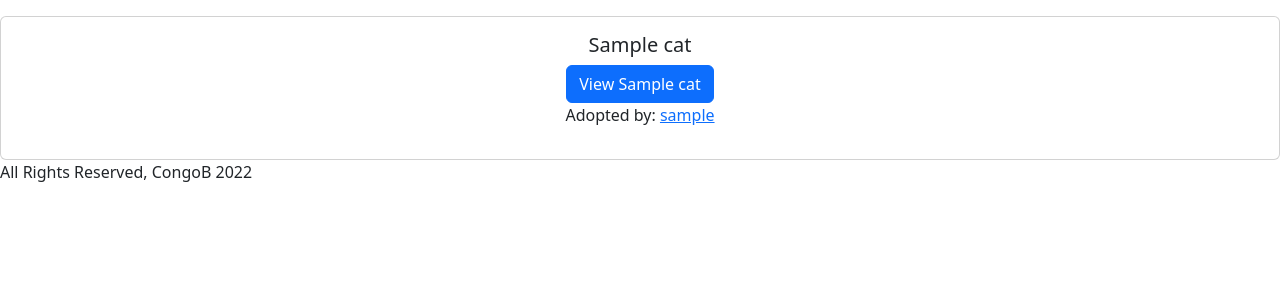
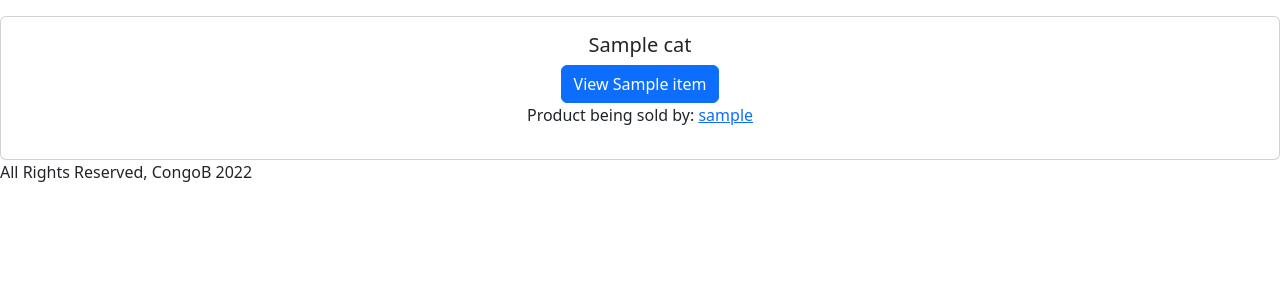
Before and after one commit to ijritchey/my_e_commerce, a Django app: template e_commerce_app/templates/items/index.html in a window 1280 px wide. Shown: the part 80-380 px from the top of the page. Run offline with Django 4.2, Linux system fonts and the light colour scheme; tables that the repository leaves empty hold one stand-in row (values such as "Sample post"); the template is opened without the code that fills it: values that come from a table or form of the project are taken from there, most other values are stand-ins (such as "Sample title", 1, 10 or a date in 2020).

Commit message:
fixed some bugs

```diff
--- a/e_commerce_app/templates/base.html
+++ b/e_commerce_app/templates/base.html
@@ -1,29 +1,32 @@
 {% load static %}
 <!DOCTYPE html>
 <html lang="en">
+
 <head>
     <meta charset="UTF-8">
     <meta http-equiv="X-UA-Compatible" content="IE=edge">
     <meta name="viewport" content="width=device-width, initial-scale=1.0">
     <title>Cat Collector</title>
     <link rel="stylesheet" href="{% static 'style.css' %}">
-    <link href="https://cdn.jsdelivr.net/npm/bootstrap@5.2.3/dist/css/bootstrap.min.css" rel="stylesheet" integrity="sha384-rbsA2VBKQhggwzxH7pPCaAqO46MgnOM80zW1RWuH61DGLwZJEdK2Kadq2F9CUG65" crossorigin="anonymous">
+    <link href="https://cdn.jsdelivr.net/npm/bootstrap@5.2.3/dist/css/bootstrap.min.css" rel="stylesheet"
+        integrity="sha384-rbsA2VBKQhggwzxH7pPCaAqO46MgnOM80zW1RWuH61DGLwZJEdK2Kadq2F9CUG65" crossorigin="anonymous">
 </head>
+
 <body>
     <h1>Welcome to CongoB E-Commerce Lte.</h1>
 
     <nav aria-label="breadcrumb">
         <ol class="breadcrumb">
-          <li class="breadcrumb-item"><a href="/">Home</a></li>
-          <li class="breadcrumb-item active" aria-current="page"><a href="/cats">View All Cats</a></li>
-          <li class="breadcrumb-item active" aria-current="page"><a href="/cats/create">Create Cat</a></li>
-        {% if user.is_authenticated %}
+            <li class="breadcrumb-item"><a href="/">Home</a></li>
+            <li class="breadcrumb-item active" aria-current="page"><a href="/itmes">View All Cats</a></li>
+            <li class="breadcrumb-item active" aria-current="page"><a href="/item/create">Create Cat</a></li>
+            {% if user.is_authenticated %}
             <li class="breadcrumb-item active" aria-current="page"><a href="/user/{{user}}">{{user}}'s Profile</a></li>
             <li class="breadcrumb-item active" aria-current="page"><a href="{% url 'logout' %}">Logout</a></li>
-        {% else %}
+            {% else %}
             <li class="breadcrumb-item active" aria-current="page"><a href="{% url 'login' %}">Login</a></li>
             <li class="breadcrumb-item active" aria-current="page"><a href="{% url 'signup' %}">Signup</a></li>
-        {% endif %}
+            {% endif %}
         </ol>
     </nav>
 
@@ -32,7 +35,12 @@
     {% endblock %}
 
     <footer>All Rights Reserved, CongoB 2022</footer>
-    <script src="https://cdn.jsdelivr.net/npm/@popperjs/core@2.11.6/dist/umd/popper.min.js" integrity="sha384-oBqDVmMz9ATKxIep9tiCxS/Z9fNfEXiDAYTujMAeBAsjFuCZSmKbSSUnQlmh/jp3" crossorigin="anonymous"></script>
-    <script src="https://cdn.jsdelivr.net/npm/bootstrap@5.2.3/dist/js/bootstrap.min.js" integrity="sha384-cuYeSxntonz0PPNlHhBs68uyIAVpIIOZZ5JqeqvYYIcEL727kskC66kF92t6Xl2V" crossorigin="anonymous"></script>
+    <script src="https://cdn.jsdelivr.net/npm/@popperjs/core@2.11.6/dist/umd/popper.min.js"
+        integrity="sha384-oBqDVmMz9ATKxIep9tiCxS/Z9fNfEXiDAYTujMAeBAsjFuCZSmKbSSUnQlmh/jp3"
+        crossorigin="anonymous"></script>
+    <script src="https://cdn.jsdelivr.net/npm/bootstrap@5.2.3/dist/js/bootstrap.min.js"
+        integrity="sha384-cuYeSxntonz0PPNlHhBs68uyIAVpIIOZZ5JqeqvYYIcEL727kskC66kF92t6Xl2V"
+        crossorigin="anonymous"></script>
 </body>
+
 </html>
--- a/e_commerce_app/templates/index.html
+++ b/e_commerce_app/templates/index.html
@@ -74,7 +74,7 @@
     <div class="cover-container d-flex w-100 h-100 p-3 mx-auto flex-column">
         <header class="mb-auto">
             <div>
-                <h3 class="float-md-start mb-0">Cover</h3>
+                <h3 class="float-md-start mb-0">Welcome to CongoB E-Commerce!</h3>
                 <nav class="nav nav-masthead justify-content-center float-md-end">
                     <a class="nav-link fw-bold py-1 px-0 active" aria-current="page" href="/">Home</a>
                     <a class="nav-link fw-bold py-1 px-0" href="/cats">Cats</a>
@@ -89,7 +89,7 @@
                 Welcome to our CongoB E-Commerce. Sell and buy, whatever you want!
             </p>
             <p class="lead">
-                <a href="/items" class="btn btn-lg btn-secondary fw-bold border-white bg-white">View All Items</a>
+                <a href="/items" class="btn btn-lg btn-secondary fw-bold border-white bg-black">View All Items</a>
             </p>
         </main>
 
--- a/e_commerce_app/templates/items/index.html
+++ b/e_commerce_app/templates/items/index.html
@@ -1,13 +1,13 @@
 {% extends 'base.html'%}
 {% block content %}
 
-{% for cat in cats %}
+{% for item in items %}
     <div class="card text-center">
         <div class="card-body">
             <h5 class="card-title">{{ cat.name }}</h5>
-            <a href="/cats/{{ cat.id }}" class="btn btn-primary">View {{ cat.name }}</a>
-            <p>Adopted by:
-                <a href="/user/{{ cat.user.username }}">{{ cat.user.username }}</a>
+            <a href="/items/{{ item.id }}" class="btn btn-primary">View {{ item.name }}</a>
+            <p>Product being sold by:
+                <a href="/user/{{ item.user.username }}">{{ item.user.username }}</a>
             </p>
         </div>
     </div>
```
